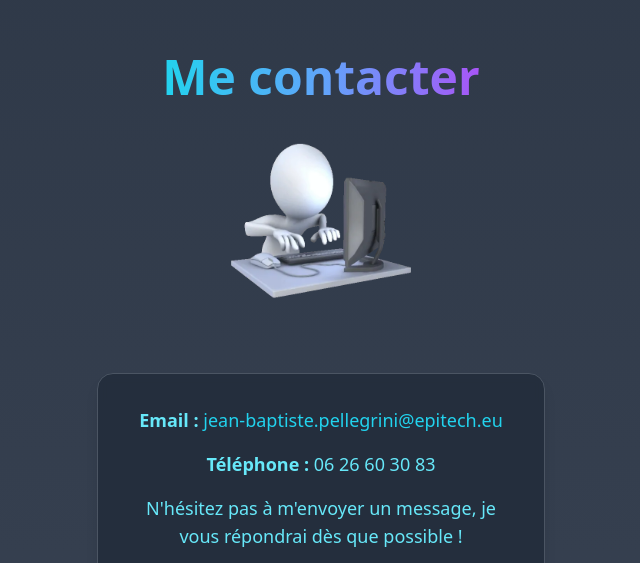
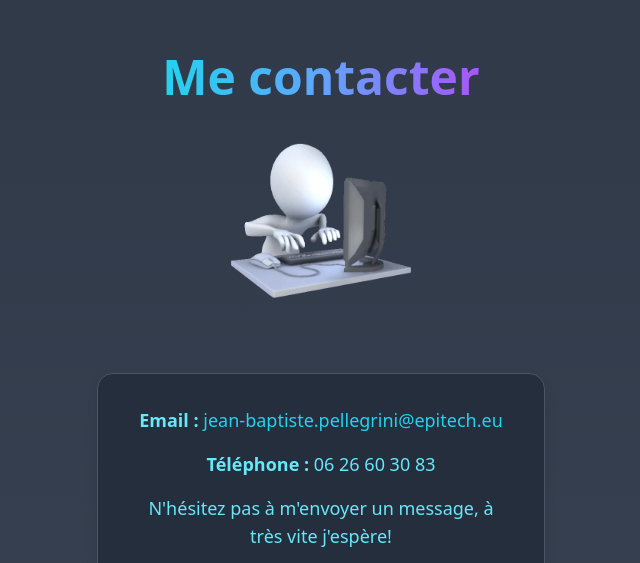
Before and after one commit to Cyberpandack/SitewebJean-Baptiste, a plain HTML site: page index.html in a window 1280 px wide. Shown: the part 4048-4611 px from the top of the page, without its empty margins (263-903 px from the left). Drawn offline with nearby package versions, Linux system fonts and the light colour scheme.

Commit message:
SitewebJean-Baptiste

```diff
--- a/index.html
+++ b/index.html
@@ -243,7 +243,7 @@
       <div class="max-w-md mx-auto bg-gray-800/70 backdrop-blur-sm rounded-2xl p-8 shadow-lg border border-gray-600 space-y-4 text-lg text-cyan-300">
         <p><strong>Email :</strong> <a href="mailto:jean-baptiste.pellegrini@epitech.eu" class="text-cyan-400 hover:underline">jean-baptiste.pellegrini@epitech.eu</a></p>
         <p><strong>Téléphone :</strong> 06 26 60 30 83</p>
-        <p>N'hésitez pas à m'envoyer un message, je vous répondrai dès que possible !</p>
+        <p>N'hésitez pas à m'envoyer un message, à très vite j'espère!</p>
 
         <a href="https://www.linkedin.com/in/jean-baptiste-pellegrini-273491238/" target="_blank"
            class="inline-flex items-center gap-2 justify-center bg-cyan-500 hover:bg-cyan-400 text-gray-900 font-bold py-3 px-8 rounded-xl shadow-lg transition transform hover:scale-105 mt-4">
```
